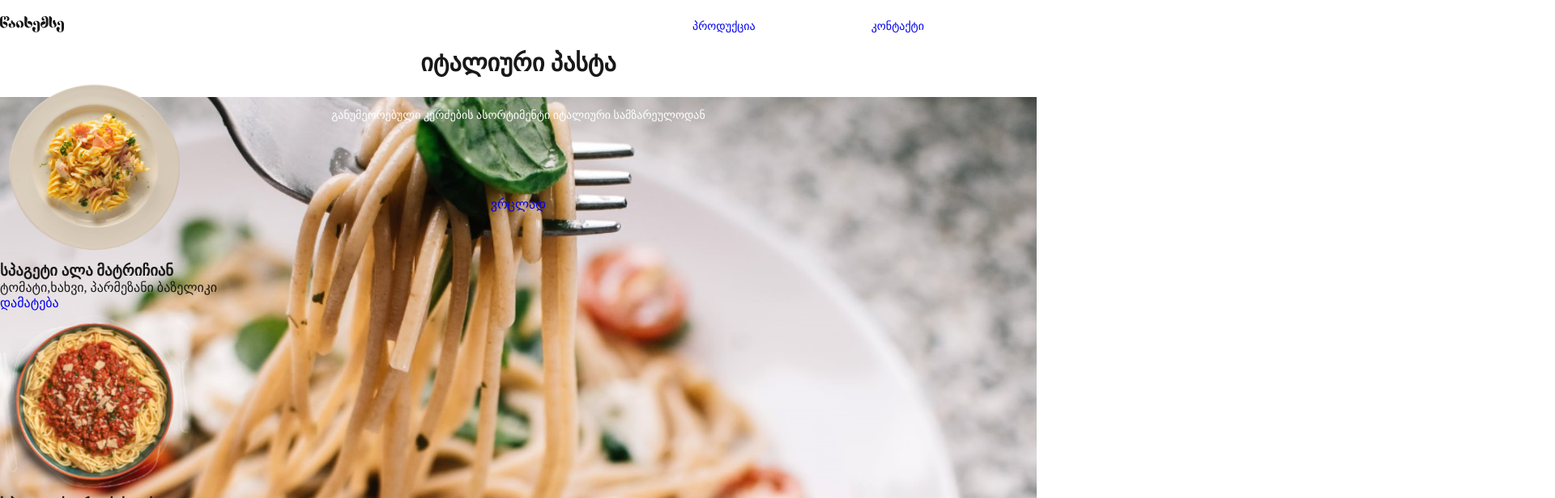
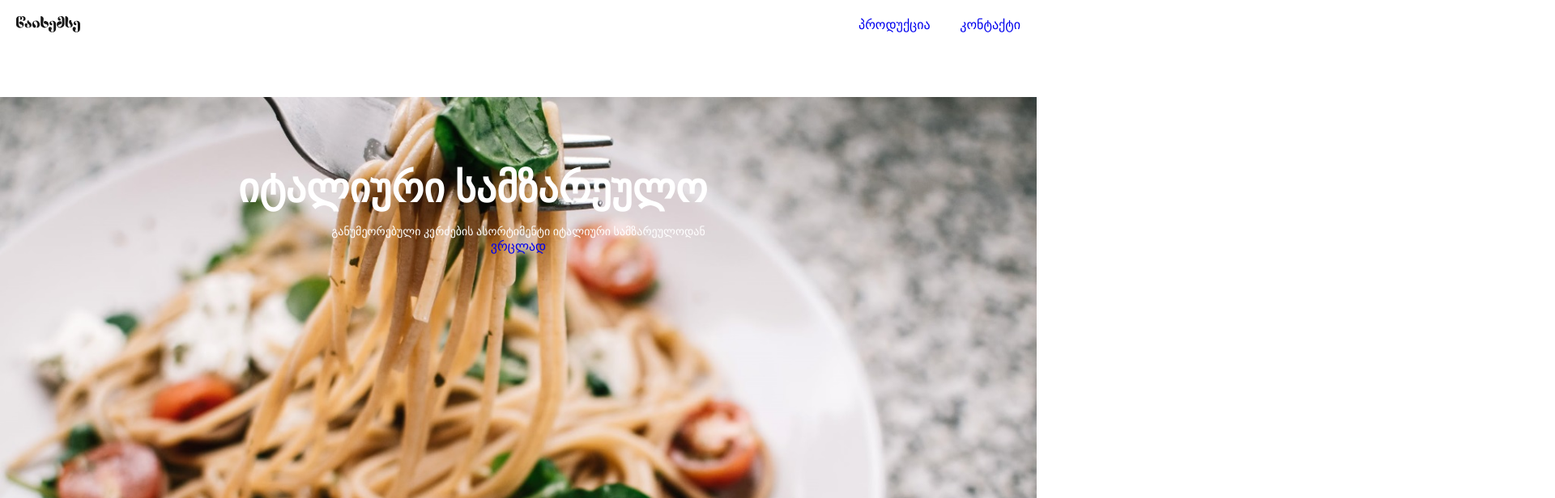
Before and after one commit to RusudaniNadirashvili/SmartAcademy, a plain HTML site: page index.html in a window 1280 px wide. Shown: the top 616 px of the page at 81% size, 1920 px wide, since content can reach past the window. Drawn offline with Linux system fonts and the light colour scheme.

Commit message:
20.01.2019

```diff
--- a/css/style.css
+++ b/css/style.css
@@ -12,8 +12,8 @@
 }
 
 *{
- padding: 0;
- margin: 0;
+padding: 0;
+margin: 0;
 text-decoration: none;
 font-family: normal;
 list-style: none;
@@ -24,8 +24,8 @@ body{
 
 	color:  #181818;
 	background: #FFFFFF;
-	margin: auto;
-    max-width: 1366;
+	margin: 0 auto;
+    max-width: 1366px;
 
 }
 
@@ -34,21 +34,19 @@ body{
     display: flex;
     justify-content: space-between;
     align-items: center;
-    max-width: 1366px;
-   height:60px;
+    height:60px;
+    padding: 0 20px;
    }
+
+ul{
+    display: flex;
+    width: 200px;
+    justify-content: space-between;
+}
 
 
 
-nav li {
 
-    font-size: 14px;
-    display: inline-block;
-	flex-direction: row;
-    margin-right: 139px;
-     margin-top: 24px;
-     margin-bottom:20px ;
- }
 
 .menu li a:hover{
     background: #BADC58;
@@ -67,20 +65,16 @@ nav li {
  h1{
     font-size: 50px;
     margin-bottom: 16px;
-     top: 308px;
-     left: 337px;
      width: 692px;
      font-family: caps;
-
- }
+}
 
 section p{
     font-size: 14px;
-    margin-bottom: 92px;
+
 }
 .mtavari {
     width: 100vw;
-    height: 100vh;
     position: absolute;
     top: 60px;
     z-index: -2;
@@ -88,23 +82,14 @@ section p{
 }
 
 .scrol {
-    position: absolute;
     color:#FFFFFF;
-    top: 609px;
-    left: 645px;
-    width: 76px;
     height: 11px;
     margin-top:43px;
 
 
 }
 
-div {
-    display: flex;
-    flex-direction: column;
-    position: relative;
-    justify-content: space-between;
-}
+
 
 h2{
 
@@ -128,6 +113,8 @@ h2{
     width: 100%;
     display: flex;
     flex-direction: column;
-    justify-content: center;
-    position: absolute;
+    justify-content: space-around;
+    position: relative;
+    align-items: center;
+    height: calc(100vh - 60px);
 }
```
Also changed, not shown: index.html (+1 -1 lines).
